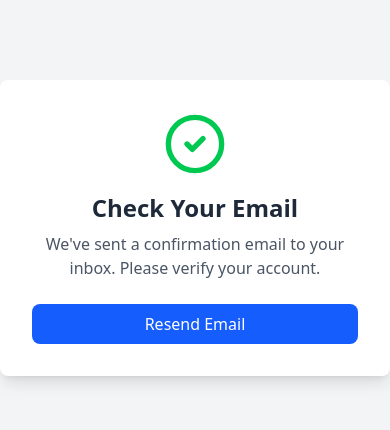
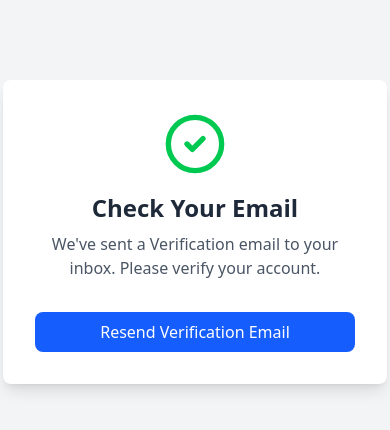
Before and after one commit to ahmedabdelrshed/Med_VQA_Frontend, a React (Vite) app: page /confirmEmail in a window 390 px wide. Shown: the top 430 px of the page. Built offline with nearby package versions, Linux system fonts and the light colour scheme.

Commit message:
resend verification email

```diff
--- a/src/hooks/useRegister.ts
+++ b/src/hooks/useRegister.ts
@@ -5,6 +5,7 @@ import { IRegister } from "../interfaces";
 import { useAppDispatch, useAppSelector } from "../store/hooks";
 import { useNavigate } from "react-router";
 import actAuthRegister from "../store/auth/act/actAuthRegister";
+import { setUserEmail } from "../store/auth/authSlice";
 
 const useRegister = () => {
     const dispatch = useAppDispatch()
@@ -20,6 +21,7 @@ const useRegister = () => {
     });
 
     const onSubmit: SubmitHandler<IRegister> = async (data) => {
+        dispatch(setUserEmail(data.email))
         await dispatch(actAuthRegister(data)).unwrap().then(() => {
             navigate('/confirmEmail')
         })
--- a/src/pages/ConfirmationEmail.tsx
+++ b/src/pages/ConfirmationEmail.tsx
@@ -1,10 +1,19 @@
+import actResendVerifyEmail from "../store/auth/act/actResendVerifyEmail";
+import { useAppDispatch, useAppSelector } from "../store/hooks";
 import Button from "../ui/Button";
+import ErrorMsg from "../ui/ErrorMsg";
 
 const ConfirmationEmail = () => {
+  const dispatch = useAppDispatch();
+  const { error, loading, user } = useAppSelector((state) => state.auth);
+  const onResendEmail = () => {
+    dispatch(actResendVerifyEmail({ email: user.email }));
+  };
   return (
     <div className="min-h-screen    bg-gray-100 py-20">
-      <div className="bg-white m-auto shadow-lg rounded-lg p-8 max-w-md text-center">
+      <div className="bg-white m-auto shadow-lg rounded-lg p-8 max-w-sm md:max-w-md text-center">
         <div className="flex justify-center mb-4">
+          {!error ? (
             <svg
               className="w-16 h-16 text-green-500"
               fill="none"
@@ -18,14 +27,21 @@ const ConfirmationEmail = () => {
                 d="M9 12l2 2 4-4M12 22a10 10 0 110-20 10 10 0 010 20z"
               ></path>
             </svg>
+          ) : (
+            <div className="text-center mt-[-20px] mb-5">
+              <ErrorMsg msg={error} />
+            </div>
+          )}
         </div>
 
         <h1 className="text-2xl font-bold text-gray-800">Check Your Email</h1>
         <p className="text-gray-600 mt-2">
-          We've sent a confirmation email to your inbox. Please verify your
+          We've sent a Verification email to your inbox. Please verify your
           account.
         </p>
-        <Button className="mt-6">Resend Email</Button>
+        <Button isLoading={loading} className="mt-8" onClick={onResendEmail}>
+          Resend Verification Email
+        </Button>
       </div>
     </div>
   );
--- /dev/null
+++ b/src/store/auth/act/actResendVerifyEmail.ts
@@ -0,0 +1,19 @@
+import { createAsyncThunk } from "@reduxjs/toolkit";
+import axiosInstance from "../../../config/axios.config";
+import axiosErrorHandler from "../../../utils/axiosErrorHandler";
+import { TResetPassword } from "../../../hooks/useForgetPassword";
+
+const actResendVerifyEmail = createAsyncThunk(
+  "auth/resendVerifyEmail",
+  async (data:TResetPassword, thunk) => {
+    const { rejectWithValue } = thunk;
+    try {
+      const res = await axiosInstance.post("/user/resendVerification", data);
+      return res.data;
+    } catch (error) {
+      return rejectWithValue(axiosErrorHandler(error));
+    }
+  }
+);
+
+export default actResendVerifyEmail;
--- a/src/store/auth/authSlice.ts
+++ b/src/store/auth/authSlice.ts
@@ -3,6 +3,7 @@ import actAuthLogin from "./act/actAuthLogin";
 import actAuthRegister from "./act/actAuthRegister";
 import actForgetPassword from "./act/actForgetPassword";
 import actChangePassword from "./act/actChangePassword";
+import actResendVerifyEmail from "./act/actResendVerifyEmail";
 
 interface IAuthState {
     user: {
@@ -85,6 +86,18 @@ const authSlice = createSlice({
             state.loading = false;
             state.error = action.payload as string;
         });
+        // Resend Verification Email
+        builder.addCase(actResendVerifyEmail.pending, (state) => {
+            state.loading = true;
+            state.error = null;
+        })
+        builder.addCase(actResendVerifyEmail.fulfilled, (state) => {
+            state.loading = false;
+        });
+        builder.addCase(actResendVerifyEmail.rejected, (state, action) => {
+            state.loading = false;
+            state.error = action.payload as string;
+        });
 
     }
 })
```
Lines whose indentation alone changed are shown as unchanged.
